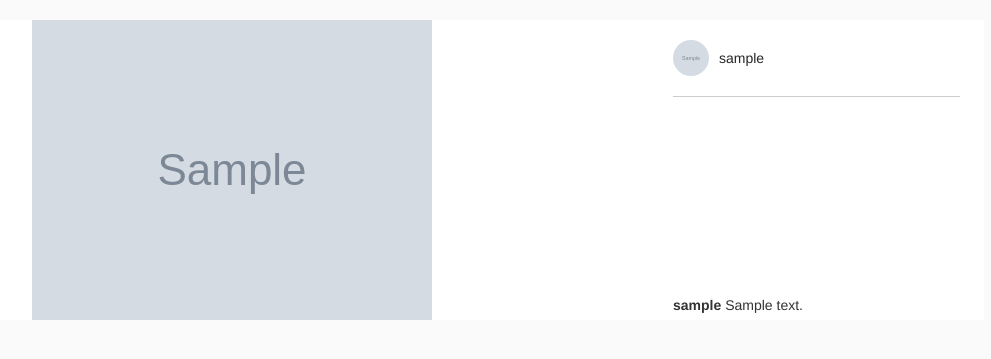
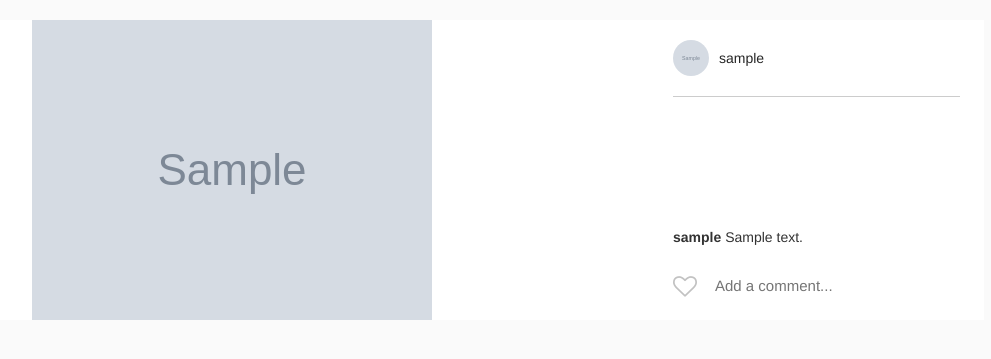
Before and after one commit to joseph9038/django_instagram, a Django app: page /post/1/ in a window 1280 px wide. Shown: the part 51-410 px from the top of the page, without its empty margins (241-1232 px from the left). Run offline with Django 3.2, Linux system fonts and the light colour scheme; tables that the repository leaves empty hold one stand-in row (values such as "Sample post"); grey boxes marked "Sample" are stand-in pictures; some libraries are stand-ins or nearby versions.

Commit message:
comment box and more post page stuff

```diff
--- a/feeds/templates/feeds/post.html
+++ b/feeds/templates/feeds/post.html
@@ -27,6 +27,12 @@
         </li>
       {% endfor %}
       </ul>
+      <section class="input-row">
+        <a><i class="fa fa-heart-o like" aria-hidden="true"></i></a>
+        <div class="comment-input-wrapper">
+          <input type="text" placeholder="Add a comment...">
+        </div>
+      </section>
     </div>
   </div>
 </div>
--- a/static/css/partials/_cards.scss
+++ b/static/css/partials/_cards.scss
@@ -149,6 +149,7 @@
     padding-right: 0;
     .header, .comments-portion {
       position: relative;
+      width: 100%;
     }
     .header {
       top: 0;
@@ -161,6 +162,32 @@
     }
   }
 }
+
+.input-row {
+  position: relative;
+  display: flex;
+  align-items: center;
+  height: 68px;
+  padding-left: 40px;
+  .like {
+    position: absolute;
+    top: 32%;
+    left: 0;
+    color: #C2C2C2;
+    font-size: 24px;
+  }
+  .comment-input-wrapper {
+    display: inline-block;
+    color: #262626;
+    font-size: 15px;
+    input {
+      width: 100%;
+      border: none;
+      outline: none;
+    }
+  }
+}
+
 .single-post-card {
   margin-top: 20px;
 }
--- a/static/css/style.css
+++ b/static/css/style.css
@@ -198,12 +198,34 @@ a:hover {
     .single-post-card {
       padding-right: 0; }
       .single-post-card .header, .single-post-card .comments-portion {
-        position: relative; }
+        position: relative;
+        width: 100%; }
       .single-post-card .header {
         top: 0;
         right: 0;
         padding: 18px 20px;
         border: none; } }
+
+.input-row {
+  position: relative;
+  display: flex;
+  align-items: center;
+  height: 68px;
+  padding-left: 40px; }
+  .input-row .like {
+    position: absolute;
+    top: 32%;
+    left: 0;
+    color: #C2C2C2;
+    font-size: 24px; }
+  .input-row .comment-input-wrapper {
+    display: inline-block;
+    color: #262626;
+    font-size: 15px; }
+    .input-row .comment-input-wrapper input {
+      width: 100%;
+      border: none;
+      outline: none; }
 
 .single-post-card {
   margin-top: 20px; }
```
Also changed, not shown: 1 other file.
